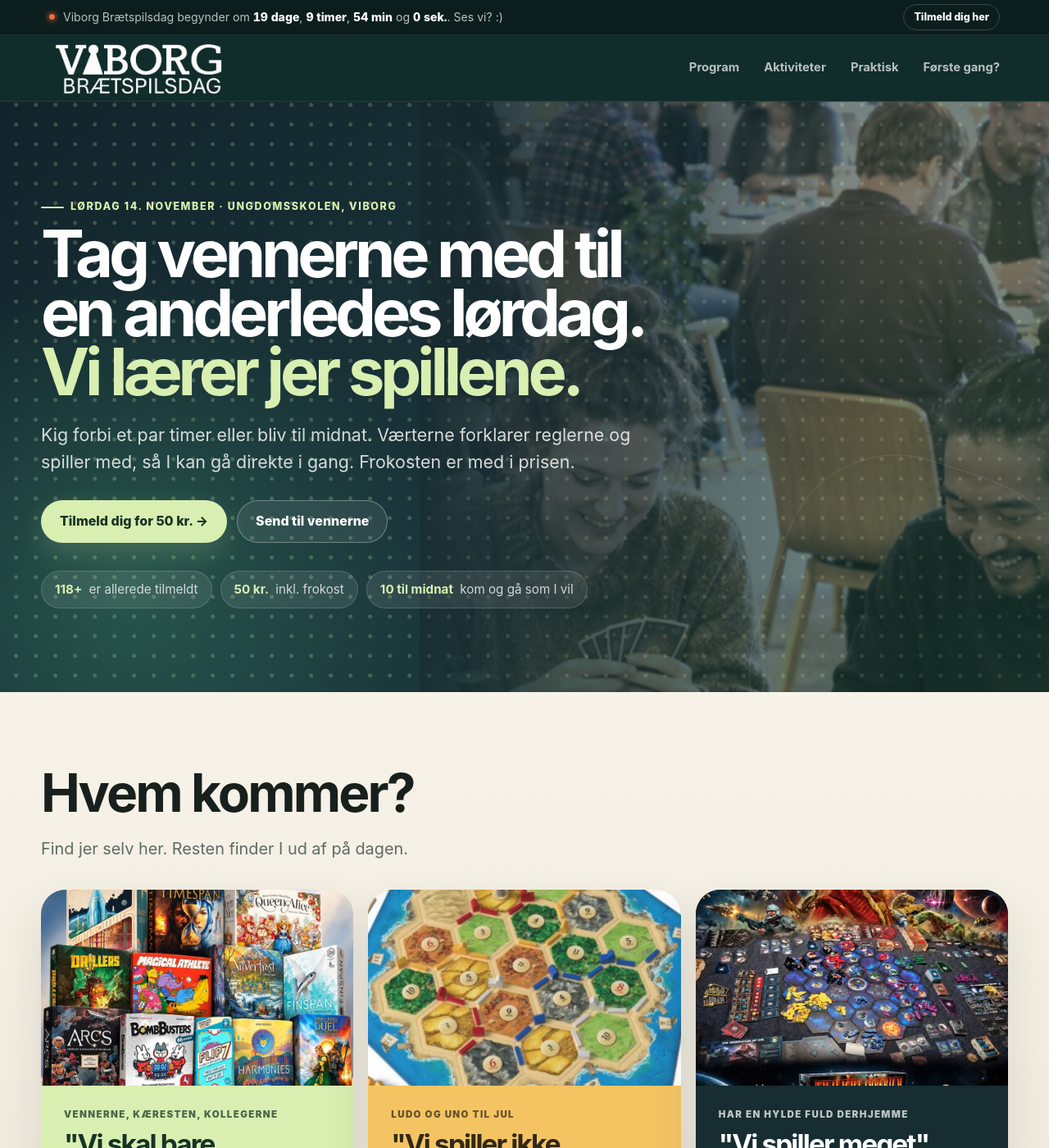
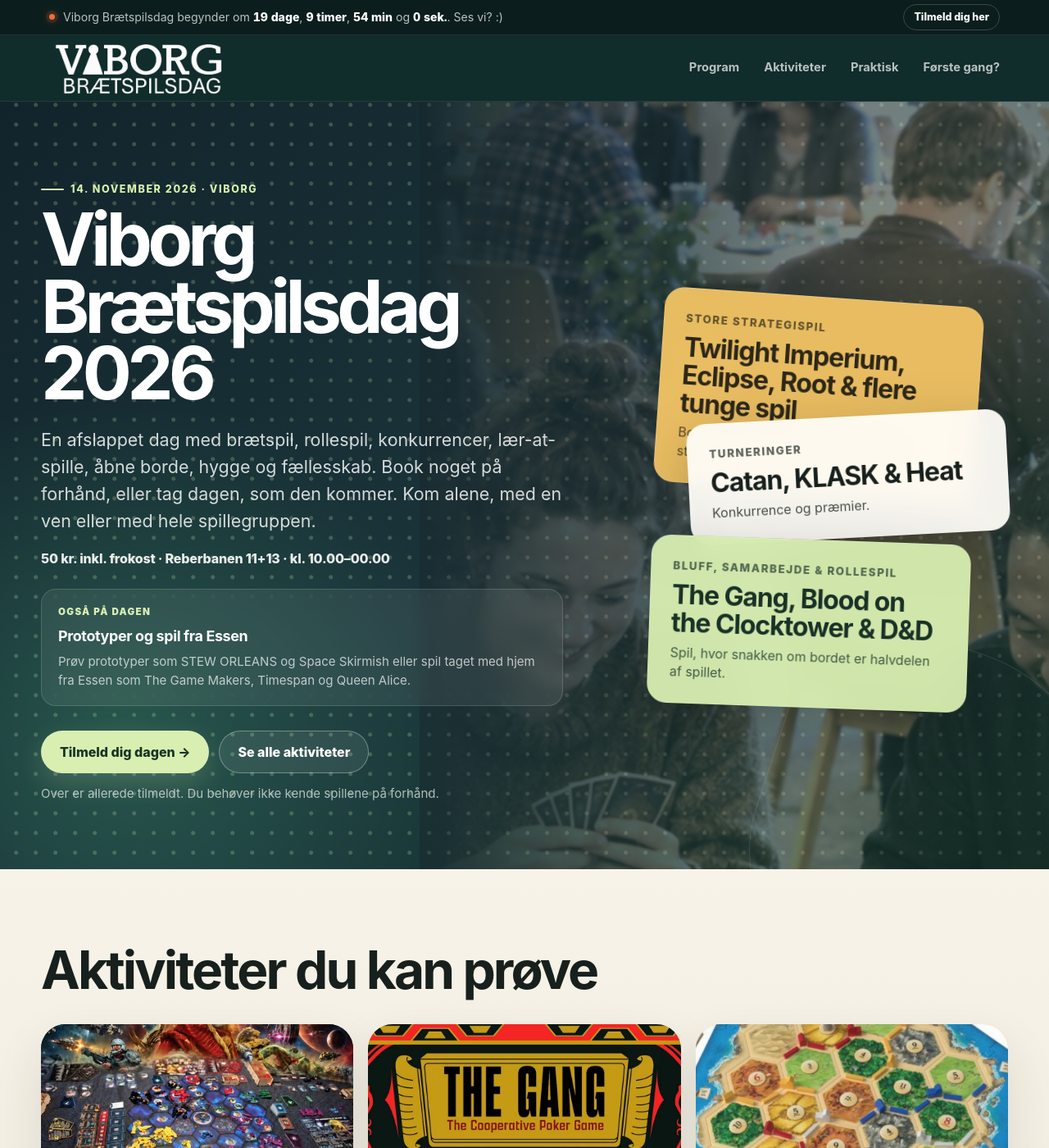
Before and after one commit to Andrejao/spilex, a Jekyll site: the page built from index2.html, in a window 1280 px wide and 1400 px high. Shown: the whole window at 82% size. Built offline with Jekyll 4.4.1, drawn with Linux system fonts in a browser that asks for light colours; some of the changed text lies outside the part shown.

Commit message:
Update index2.html

```diff
--- a/index2.html
+++ b/index2.html
@@ -1,12 +1,12 @@
 ---
 layout: default
 title: Viborg Brætspilsdag 2026
-description: Tag vennerne med til en anderledes lørdag i Viborg. Vi lærer jer spillene, og frokosten er med. 50 kr.
+description: En hel dag med brætspil, rollespil og turneringer i Viborg. Lørdag 14. november, kl. 10 til midnat. 50 kr. med frokost.
 permalink: /index2.html
 sitemap: false
 ---
-{% comment %} FORSLAG til ny forside. Opdatér tallet herunder, når tilmeldingerne stiger. Rund NED. {% endcomment %}
-{% assign tilmeldte = "118" %}
+{% comment %} FORSLAG: den nuværende forside med små ændringer (pris inkl. frokost, antal tilmeldte, frokost i værdiboksen, Catan og The Gang fremhævet). Antal tilmeldte styres i _config.yml. {% endcomment %}
+
 <style>
   /* index2.html: isoleret redesign af forsiden. Alt er scoped til .vbd2 */
   .vbd2 {
@@ -248,144 +248,96 @@
     .vbd2 .vbd-mobile-cta a { min-height: 42px; padding: 0 16px; font-size: .9rem; }
   }
 </style>
-<style>
-  /* index2: tilføjelser oven på det eksisterende forsidedesign */
-  .vbd2 .vbd-hero-grid.vbd-hero-single { grid-template-columns: 1fr; }
-  .vbd2 .vbd-hero h1 { font-size: clamp(2.8rem, 6.2vw, 5.6rem); max-width: 980px; }
-  .vbd2 .vbd-proof { list-style: none; margin: 34px 0 0; padding: 0; display: flex; flex-wrap: wrap; gap: 10px; }
-  .vbd2 .vbd-proof li { padding: 10px 16px; border-radius: 999px; background: rgba(255,255,255,.09); border: 1px solid rgba(255,255,255,.16); color: rgba(255,255,255,.78); font-size: .95rem; }
-  .vbd2 .vbd-proof strong { color: var(--lime); margin-right: 4px; }
-  .vbd2 button.vbd-btn { font: inherit; font-weight: 800; cursor: pointer; }
-  .vbd2 .vbd-door-friends { background: #d8efb1; color: #173226; }
-  .vbd2 .vbd-door-casual { background: #f4c463; color: #312818; }
-  .vbd2 .vbd-door-veteran { background: #172d31; color: #fff; }
-  .vbd2 .vbd-spotlight-card h3 { font-size: clamp(1.7rem, 2.6vw, 2.4rem); }
-  .vbd2 .vbd-flow-note { margin: 30px 0 0; text-align: center; color: rgba(255,255,255,.62); font-size: .95rem; }
-  .vbd2 .vbd-value-actions { display: flex; flex-wrap: wrap; gap: 12px; }
-  .vbd2 .vbd-value-section .vbd-btn-ghost { color: #fff; border-color: rgba(255,255,255,.4); background: transparent; }
-  @media (max-width: 620px) { .vbd2 .vbd-proof li { width: 100%; } .vbd2 .vbd-hero h1 { font-size: clamp(2.5rem, 12vw, 3.6rem); } }
-</style>
-
 
 <div class="vbd2">
 
-  <!-- 1. HERO: social anledning + den største barriere (reglerne) løst i overskriften -->
   <section class="vbd-hero">
-    <div class="vbd-wrap vbd-hero-grid vbd-hero-single">
+    <div class="vbd-wrap vbd-hero-grid">
       <div>
-        <p class="vbd-kicker">Lørdag 14. november · Ungdomsskolen, Viborg</p>
-        <h1>Tag vennerne med til en anderledes lørdag. <span>Vi lærer jer spillene.</span></h1>
+        <p class="vbd-kicker">14. november 2026 · Viborg</p>
+        <h1>Viborg Brætspilsdag 2026</h1>
         <p class="vbd-hero-copy">
-          Kig forbi et par timer eller bliv til midnat. Værterne forklarer reglerne og spiller med,
-          så I kan gå direkte i gang. Frokosten er med i prisen.
+          En afslappet dag med brætspil, rollespil, konkurrencer, lær-at-spille,
+          åbne borde, hygge og fællesskab. Book noget på forhånd, eller tag dagen, som den kommer.
+          Kom alene, med en ven eller med hele spillegruppen.
         </p>
+        <p class="vbd-hero-meta">50 kr. inkl. frokost · Reberbanen 11+13 · kl. 10.00–00.00</p>
+        <div class="vbd-hero-extra">
+          <span>Også på dagen</span>
+          <strong>Prototyper og spil fra Essen</strong>
+          <p>Prøv prototyper som STEW ORLEANS og Space Skirmish eller spil taget med hjem fra Essen som The Game Makers, Timespan og Queen Alice.</p>
+        </div>
         <div class="vbd-hero-actions">
-          <a class="vbd-btn vbd-btn-primary" href="https://viborgbraetspil.dk/tilmelding/">Tilmeld dig for 50 kr. →</a>
-          <button type="button" class="vbd-btn vbd-btn-ghost vbd-share">Send til vennerne</button>
+          <a class="vbd-btn vbd-btn-primary" href="https://viborgbraetspil.dk/tilmelding/">Tilmeld dig dagen →</a>
+          <a class="vbd-btn vbd-btn-ghost" href="{{ '/aktiviteter.html' | relative_url }}">Se alle aktiviteter</a>
         </div>
-        <ul class="vbd-proof" aria-label="Kort fortalt">
-          <li><strong>{{ tilmeldte }}+</strong> er allerede tilmeldt</li>
-          <li><strong>50 kr.</strong> inkl. frokost</li>
-          <li><strong>10 til midnat</strong> kom og gå som I vil</li>
-        </ul>
-      </div>
-    </div>
-  </section>
-
-  <!-- 2. SELVSELEKTION: tre døre i stedet for 30 aktiviteter -->
-  <section class="vbd-section vbd-spotlights" id="oplevelser">
-    <div class="vbd-wrap">
-      <div class="vbd-spotlight-head">
-        <h2>Hvem kommer?</h2>
-        <p class="vbd-lead">Find jer selv her. Resten finder I ud af på dagen.</p>
+        <p class="vbd-hero-note">Over {{ site.tilmeldte }} er allerede tilmeldt. Du behøver ikke kende spillene på forhånd.</p>
       </div>
 
-      <div class="vbd-spotlight-grid">
-        <a class="vbd-spotlight-card vbd-door-friends" href="{{ '/nyheder/braetspilsbibliotek/' | relative_url }}">
-          <img class="vbd-spotlight-image" src="{{ '/assets/images/nyheder/bibliotek3.jpg' | relative_url }}" alt="Hylder med brætspil">
-          <div class="vbd-spotlight-content">
-            <span class="vbd-spotlight-type">Vennerne, kæresten, kollegerne</span>
-            <h3>"Vi skal bare hygge os"</h3>
-            <p>Find et bord, vælg et spil fra hylderne, og få en vært til at sætte jer i gang. Kaffe og kage kan købes på stedet.</p>
-            <span class="vbd-spotlight-link">Se hvad der står på hylderne →</span>
-          </div>
-        </a>
-
-        <a class="vbd-spotlight-card vbd-door-casual" href="{{ '/nyheder/catan-turnering/' | relative_url }}">
-          <img class="vbd-spotlight-image" src="{{ '/assets/images/nyheder/catan-turnering.jpg' | relative_url }}" alt="Catan på et bord">
-          <div class="vbd-spotlight-content">
-            <span class="vbd-spotlight-type">Ludo og Uno til jul</span>
-            <h3>"Vi spiller ikke så meget"</h3>
-            <p>Så er I præcis dem, dagen er lavet til. Start med et af de lette spil, eller prøv lykken i Catan-turneringen.</p>
-            <span class="vbd-spotlight-link">Læs om Catan-turneringen →</span>
-          </div>
-        </a>
-
-        <a class="vbd-spotlight-card vbd-door-veteran" href="{{ '/aktiviteter.html' | relative_url }}">
-          <img class="vbd-spotlight-image" src="{{ '/assets/images/nyheder/twilight-imperium-iv.jpg' | relative_url }}" alt="Twilight Imperium IV">
-          <div class="vbd-spotlight-content">
-            <span class="vbd-spotlight-type">Har en hylde fuld derhjemme</span>
-            <h3>"Vi spiller meget"</h3>
-            <p>Twilight Imperium, Brass, Blood on the Clocktower, D&D og nyheder fra Essen. Pladserne er begrænsede, så book i god tid.</p>
-            <span class="vbd-spotlight-link">Se alle aktiviteter →</span>
-          </div>
-        </a>
-      </div>
-    </div>
-  </section>
-
-  <!-- 3. BARRIERER: svar på det, folk tænker, men ikke spørger om -->
-  <section class="vbd-section vbd-first" id="saadan">
-    <div class="vbd-wrap">
-      <div class="vbd-first-card">
-        <div class="vbd-first-grid">
-          <div>
-            <p class="vbd-kicker">Det tænker de fleste</p>
-            <h2>Fire gode spørgsmål.</h2>
-            <div class="vbd-first-actions">
-              <a class="vbd-btn vbd-btn-dark" href="{{ '/foerste-gang/' | relative_url }}">Første gang? Læs mere →</a>
-            </div>
-          </div>
-
-          <div class="vbd-steps">
-            <div class="vbd-step">
-              <h3>Skal vi kunne reglerne?</h3>
-              <p>Nej. Værterne forklarer spillene og spiller med, til I er i gang. Ingen forventer, at I kan noget på forhånd.</p>
-            </div>
-            <div class="vbd-step">
-              <h3>Skal vi være der hele dagen?</h3>
-              <p>Nej. Kom til frokost og gå efter kaffen, eller bliv til midnat. Kom og gå, som det passer jer.</p>
-            </div>
-            <div class="vbd-step">
-              <h3>Hvad laver man egentlig?</h3>
-              <p>I sætter jer ved et bord og spiller. Undervejs er der turneringer, lodtrækninger og præmier, hvis I har lyst.</p>
-            </div>
-            <div class="vbd-step">
-              <h3>Kan man komme alene?</h3>
-              <p>Ja. Sig det ved check-in, så finder en frivillig et bord og nogen at spille med.</p>
-            </div>
-          </div>
+      <div class="vbd-hero-stack" aria-label="Højdepunkter fra dagen">
+        <div class="vbd-ticket">
+          <small>Store strategispil</small>
+          <strong>Twilight Imperium, Eclipse, Root & flere tunge spil</strong>
+          <p>Book en plads til et af dagens store strategispil.</p>
+        </div>
+        <div class="vbd-ticket">
+          <small>Turneringer</small>
+          <strong>Catan, KLASK & Heat</strong>
+          <p>Konkurrence og præmier.</p>
+        </div>
+        <div class="vbd-ticket">
+          <small>Bluff, samarbejde & rollespil</small>
+          <strong>The Gang, Blood on the Clocktower & D&D</strong>
+          <p>Spil, hvor snakken om bordet er halvdelen af spillet.</p>
         </div>
       </div>
     </div>
   </section>
 
-  <!-- 4. MENTAL GENNEMSPILNING: en konkret lørdag, så beslutningen bliver en plan -->
-  <section class="vbd-section vbd-flow-section" id="program">
+  <section class="vbd-section vbd-spotlights" id="oplevelser">
     <div class="vbd-wrap">
-      <p class="vbd-kicker">Et bud på jeres lørdag</p>
-      <h2>Sådan kan dagen se ud.</h2>
+      <div class="vbd-spotlight-head">
+        <h2>Aktiviteter du kan prøve</h2>
+      </div>
 
-      <div class="vbd-flow">
-        <div class="vbd-flow-item"><div class="vbd-flow-dot">10.00</div><div><h3>Dørene åbner</h3><p>Første lodtrækning kl. 10.05. Find et bord.</p></div></div>
-        <div class="vbd-flow-item"><div class="vbd-flow-dot">12.30</div><div><h3>Frokost</h3><p>Rugbrød, pålæg og grønt. Med i prisen.</p></div></div>
-        <div class="vbd-flow-item"><div class="vbd-flow-dot">14.00</div><div><h3>Lær et nyt spil</h3><p>En vært viser jer et spil, I aldrig har prøvet.</p></div></div>
-        <div class="vbd-flow-item"><div class="vbd-flow-dot">19.00</div><div><h3>KLASK-turnering</h3><p>Kræver booking. Begrænsede pladser.</p></div></div>
-        <div class="vbd-flow-item"><div class="vbd-flow-dot">20.30</div><div><h3>Præmier</h3><p>Lodtrækning og præmier til vinderne.</p></div></div>
+      <div class="vbd-spotlight-grid">
+        <a class="vbd-spotlight-card vbd-spotlight-ti" href="{{ '/nyheder/twilight-imperium-iv/' | relative_url }}">
+          <img class="vbd-spotlight-image" src="{{ '/assets/images/nyheder/twilight-imperium-iv.jpg' | relative_url }}" alt="Twilight Imperium IV">
+          <div class="vbd-spotlight-content">
+            <span class="vbd-spotlight-type">Episk strategi</span>
+            <h3>Twilight Imperium IV</h3>
+            <p>Et stort strategispil med politik, alliancer, krig og handel.</p>
+            <span class="vbd-spotlight-link">Læs mere →</span>
+          </div>
+        </a>
+
+        <a class="vbd-spotlight-card vbd-spotlight-clock" href="{{ '/nyheder/the-gang/' | relative_url }}">
+          <img class="vbd-spotlight-image" src="{{ '/assets/images/nyheder/the-gang.jpg' | relative_url }}" alt="The Gang">
+          <div class="vbd-spotlight-content">
+            <span class="vbd-spotlight-type">Poker som samarbejdsspil</span>
+            <h3>The Gang</h3>
+            <p>Texas Hold'em, hvor I spiller sammen: Holdet skal rangere jeres hænder uden at sige, hvad I har.</p>
+            <span class="vbd-spotlight-link">Læs mere →</span>
+          </div>
+        </a>
+
+        <a class="vbd-spotlight-card vbd-spotlight-race" href="{{ '/nyheder/catan-turnering/' | relative_url }}">
+          <img class="vbd-spotlight-image" src="{{ '/assets/images/nyheder/catan-turnering.jpg' | relative_url }}" alt="Catan">
+          <div class="vbd-spotlight-content">
+            <span class="vbd-spotlight-type">Turnering</span>
+            <h3>Catan</h3>
+            <p>Handel, held og hårde forhandlinger. Turnering med præmier til de bedste.</p>
+            <span class="vbd-spotlight-link">Læs mere →</span>
+          </div>
+        </a>
       </div>
-      <p class="vbd-flow-note">Varm aftensmad kl. 18 kan tilkøbes for 25 kr. Den bestilles sammen med tilmeldingen.</p>
-      <div class="vbd-program-actions">
-        <a class="vbd-btn vbd-btn-primary" href="{{ '/program.html' | relative_url }}">Se hele programmet →</a>
+
+      <div class="vbd-spotlight-all">
+        <div>
+          <strong>Flere aktiviteter</strong>
+          <span>Se hele oversigten over dagens aktiviteter.</span>
+        </div>
+        <a class="vbd-btn vbd-btn-dark" href="{{ '/aktiviteter.html' | relative_url }}">Se alle aktiviteter →</a>
       </div>
     </div>
   </section>
@@ -396,17 +348,64 @@
     </div>
   </section>
 
-  <!-- 5. HANDLING: pris-anker + gør det let at samle flokken -->
+  <section class="vbd-section vbd-flow-section" id="program">
+    <div class="vbd-wrap">
+      <h2>Program</h2>
+
+      <div class="vbd-flow">
+        <div class="vbd-flow-item"><div class="vbd-flow-dot">10.00</div><div><h3>Dørene åbner</h3><p>Check ind og find dagens første spil.</p></div></div>
+        <div class="vbd-flow-item"><div class="vbd-flow-dot">10.15</div><div><h3>Aktiviteterne går i gang</h3><p>Drop-in og planlagte aktiviteter begynder.</p></div></div>
+        <div class="vbd-flow-item"><div class="vbd-flow-dot">Dagen</div><div><h3>Spil, konkurrencer & præmier</h3><p>Bookede sessioner, åbne borde, bibliotek og lodtrækninger.</p></div></div>
+        <div class="vbd-flow-item"><div class="vbd-flow-dot">21.30</div><div><h3>Planlagte aktiviteter slutter</h3><p>Åbne borde og bibliotek fortsætter.</p></div></div>
+        <div class="vbd-flow-item"><div class="vbd-flow-dot">00.00</div><div><h3>Tak for i dag</h3><p>Biblioteket lukker 23.30. Arrangementet slutter ved midnat.</p></div></div>
+      </div>
+      <div class="vbd-program-actions">
+        <a class="vbd-btn vbd-btn-primary" href="{{ '/program.html' | relative_url }}">Se hele programmet →</a>
+      </div>
+    </div>
+  </section>
+
+  <section class="vbd-section vbd-first" id="saadan">
+    <div class="vbd-wrap">
+      <div class="vbd-first-card">
+        <div class="vbd-first-grid">
+          <div>
+            <p class="vbd-kicker">Sådan fungerer det</p>
+            <h2>Det er enkelt.</h2>
+            <div class="vbd-first-actions">
+              <a class="vbd-btn vbd-btn-dark" href="{{ '/foerste-gang/' | relative_url }}">Første gang? Læs mere →</a>
+            </div>
+          </div>
+
+          <div class="vbd-steps vbd-steps-three">
+            <div class="vbd-step">
+              <div class="vbd-step-no">1</div>
+              <h3>Tilmeld dig</h3>
+              <p>Din tilmelding gælder hele arrangementet.</p>
+            </div>
+            <div class="vbd-step">
+              <div class="vbd-step-no">2</div>
+              <h3>Book, hvis du vil</h3>
+              <p>Nogle aktiviteter har begrænsede pladser. De åbne aktiviteter kræver ingen booking.</p>
+            </div>
+            <div class="vbd-step">
+              <div class="vbd-step-no">3</div>
+              <h3>Mød op og spil</h3>
+              <p>Check ind ved indgangen og gå til din aktivitet, biblioteket eller et åbent bord.</p>
+            </div>
+          </div>
+        </div>
+      </div>
+    </div>
+  </section>
+
   <section class="vbd-section vbd-value-section">
     <div class="vbd-wrap vbd-value-grid">
       <div>
-        <h2>50 kr. Frokosten er med.</h2>
-        <p>Det er mindre end en biografbillet, og I kan blive til midnat. Tilmeldingen er pr. person, så send linket til dem, I vil have med, og aftal hvornår I mødes.</p>
+        <h2>Én billet. Hele dagen.</h2>
+        <p>Adgang til de åbne spilleborde, brætspilsbiblioteket, aktiviteter, konkurrencer, lodtrækninger og frokostbuffet. Nogle aktiviteter kræver særskilt booking af en plads.</p>
       </div>
-      <div class="vbd-value-actions">
-        <a class="vbd-btn vbd-btn-primary" href="https://viborgbraetspil.dk/tilmelding/">Tilmeld dig →</a>
-        <button type="button" class="vbd-btn vbd-btn-ghost vbd-share">Send til vennerne</button>
-      </div>
+      <a class="vbd-btn vbd-btn-primary" href="https://viborgbraetspil.dk/tilmelding/">Tilmeld dig dagen →</a>
     </div>
   </section>
 
@@ -419,8 +418,8 @@
         <div class="vbd-practical-card"><span>Sted</span><strong>Ungdomsskolen, Reberbanen 11+13, 8800 Viborg.</strong></div>
         <div class="vbd-practical-card"><span>Parkering</span><strong>Du kan parkere gratis ved Garnisonspladsen, Rødevej, 8800 Viborg.</strong></div>
         <div class="vbd-practical-card"><span>Kontakt</span><strong>Skriv til os på <a href="mailto:viborgbraetspil@gmail.com">viborgbraetspil@gmail.com</a>.</strong></div>
-        <div class="vbd-practical-card"><span>Entré</span><strong>50 kr. pr. person inkl. frokost. Betales ved tilmelding.</strong></div>
-        <div class="vbd-practical-card"><span>In English</span><strong>Many games can be played in English. Just ask a volunteer.</strong></div>
+        <div class="vbd-practical-card"><span>Entré</span><strong>50 kr. pr. person. Betales ved tilmelding.</strong></div>
+        <div class="vbd-practical-card"><span>Oversigtskort</span><strong>Kommer lige om lidt!</strong></div>
       </div>
     <div class="faq">
 
@@ -444,16 +443,16 @@
     <details class="faq-item">
       <summary>Skal jeg være god til brætspil?</summary>
       <p>
-        Nej. Én af arrangørerne, André, er tilmed pivringe til brætspil, men det stopper ham ikke. Så du behøver hverken være erfaren eller kende spillene på forhånd. Der er flere aktiviteter, hvor du kan lære nye spil samt åbne borde, hvor du kan lære solo-spil, spil for to med videre.
+        Nej. Én af arrangørerne, André, er tilmed pivringe til brætspil, men det stopper ham ikke. Så du behøver hverken være erfaren eller kende spillene på forhånd. Mange aktiviteter er lavet, så man kan lære spillet på stedet, og ved de åbne borde hjælper de frivillige dig gerne i gang.
       </p>
     </details>
 
 
     <details class="faq-item">
-      <summary>Kan jeg lære reglerne til de spil, jeg gerne vil prøve.</summary>
+      <summary>Kan I lære mig reglerne?</summary>
       <p>
-        Muligvis! Flere af aktiviteterne er netop
-        lær-at-spille-sessioner, hvor du bliver hjulpet i gang. Se dem under aktiviteter.
+        Ja. Ved lær-at-spille-aktiviteterne forklarer en vært spillet og spiller med,
+        og ved de åbne borde kan du altid spørge en frivillig.
       </p>
     </details>
 
@@ -467,10 +466,10 @@
 
 
     <details class="faq-item">
-      <summary>Er dagen kun for hardcore brætspillere?</summary>
+      <summary>Er dagen kun for erfarne brætspillere?</summary>
       <p>
-        Dagen er både for begyndere, hyggespillere og
-        brætspilsentusiaster. Du tilmelder dig bare en aktivitet, der passer bedst til dit ambitionsniveau.
+        Nej. Der er store strategispil og turneringer, hvis du spiller meget, og spil der
+        er hurtige at gå til, hvis du vil prøve noget nyt. Værterne forklarer reglerne undervejs.
       </p>
     </details>
 
@@ -574,9 +573,9 @@
 <details class="faq-item">
   <summary>Hvad får jeg for de 50 kr.?</summary>
   <p>
-    Adgang til hele arrangementet, brætspilsbiblioteket,
-    åbne spilleborde, aktiviteter,
-    hygge og nye bekendtskaber... og måske en præmie?! :-o
+    Adgang hele dagen fra kl. 10 til midnat, frokostbuffet, et par hundrede spil
+    du kan låne, værter der lærer dig spillene, turneringer og lodtrækninger om
+    præmier. Varm aftensmad kan tilkøbes for 25 kr.
   </p>
 </details>
 
@@ -605,8 +604,8 @@
     Først tilmelder du dig Viborg Brætspilsdag.
   </p>
   <p>
-    Når aktivitetsbookingen åbner, får tilmeldte deltagere adgang til
-    booking af aktiviteter med begrænsede pladser, så sørg for at melde dig til dagen i god tid. Du kan KUN tilmelde dig selve aktiviteterne, når du er tilmeldt dagen.
+    Aktivitetsbookingen er åben. Når du har tilmeldt dig dagen, kan du booke plads på
+    aktiviteter med begrænsede pladser. Du kan kun booke aktiviteter, når du er tilmeldt dagen.
   </p>
   <p>
     De åbne aktiviteter kræver ingen særskilt booking.
@@ -835,27 +834,8 @@
   </section>
 
   <div class="vbd-mobile-cta" aria-label="Tilmelding">
-    <span>14. nov · 50 kr. inkl. frokost</span>
+    <span>14. november · Viborg</span>
     <a class="vbd-btn vbd-btn-primary" href="https://viborgbraetspil.dk/tilmelding/">Tilmeld dig</a>
   </div>
 
 </div>
-
-<script>
-  (function () {
-    var data = {
-      title: 'Viborg Brætspilsdag 14. november',
-      text: 'Skal vi tage til Viborg Brætspilsdag lørdag d. 14. november? 50 kr. med frokost, og de lærer os spillene.',
-      url: 'https://viborgbraetspil.dk/'
-    };
-    var full = data.text + ' ' + data.url;
-    document.querySelectorAll('.vbd2 .vbd-share').forEach(function (btn) {
-      btn.addEventListener('click', function () {
-        if (navigator.share) { navigator.share(data).catch(function () {}); return; }
-        var done = function () { btn.textContent = 'Kopieret. Sæt ind i jeres chat'; };
-        if (navigator.clipboard) { navigator.clipboard.writeText(full).then(done, function () { window.prompt('Kopiér og send:', full); }); }
-        else { window.prompt('Kopiér og send:', full); }
-      });
-    });
-  })();
-</script>
```
